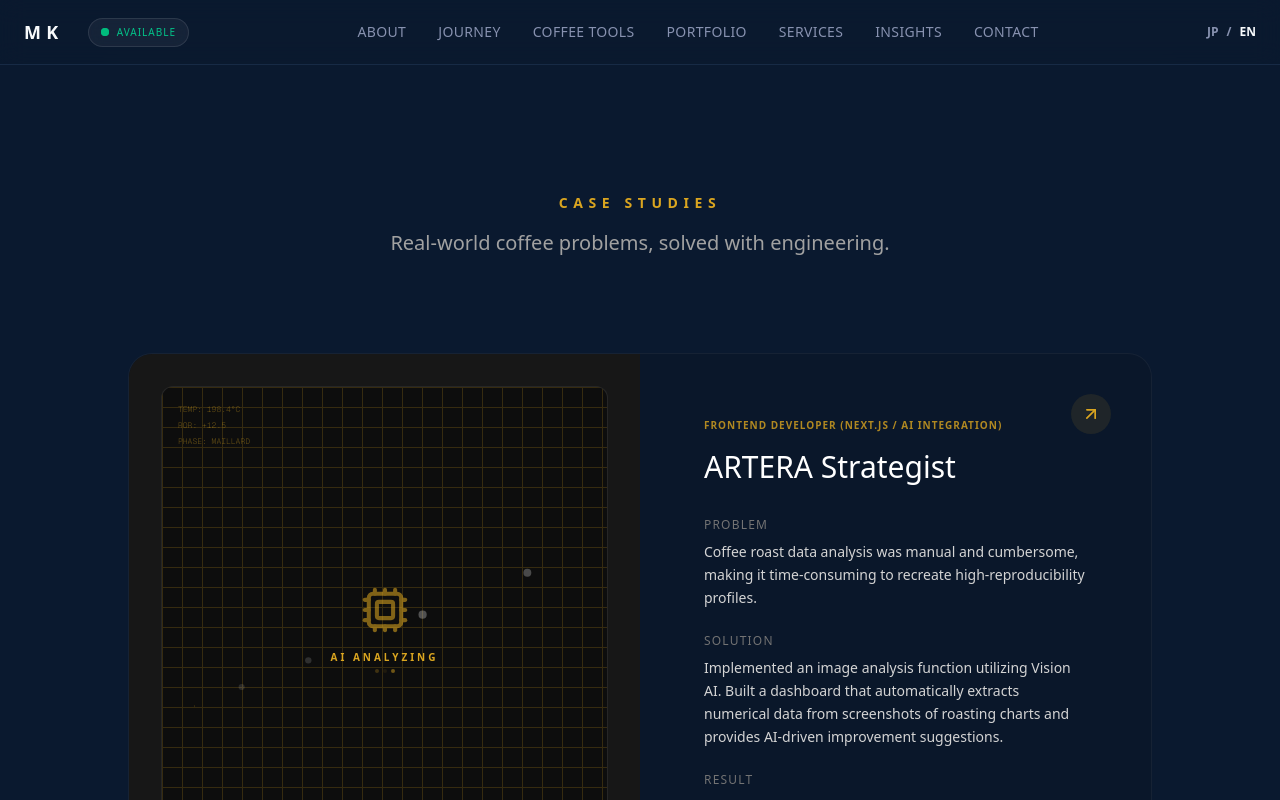
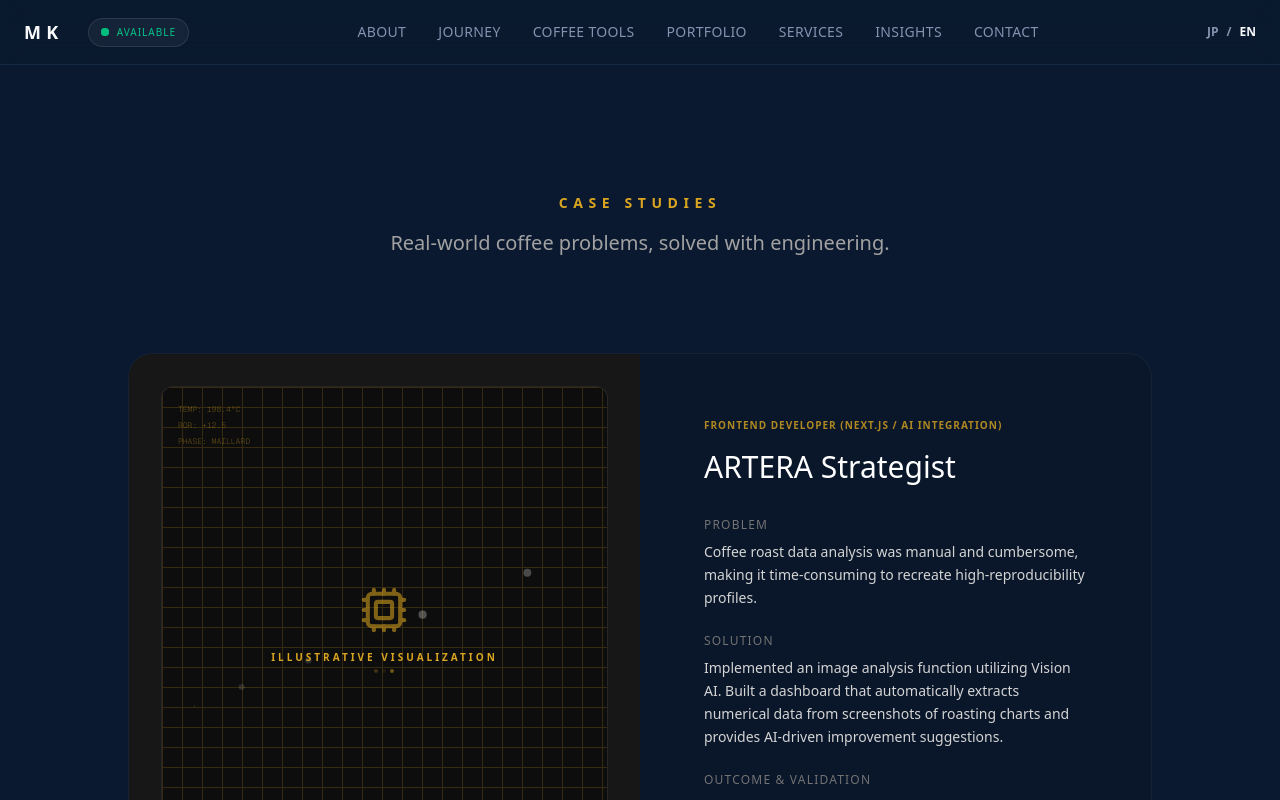
Before and after one commit to masakikono/masaki-portfolio, a Next.js app: page /portfolio in a window 1280 px wide. Shown: the top 800 px of the page. Built offline with nearby package versions, Linux system fonts and the light colour scheme.

Commit message:
Clarify case study visualization and remove inactive link affordance

```diff
--- a/src/components/Work.tsx
+++ b/src/components/Work.tsx
@@ -9,7 +9,7 @@ import { useLanguage } from "@/context/LanguageContext";
 import { ArrowUpRight, Cpu, Code2 } from "lucide-react";
 
 const Work = () => {
-  const { t } = useLanguage();
+  const { t, lang } = useLanguage();
   const workData = t.work as any;
 
   if (!workData || !workData.projects) return null;
@@ -54,7 +54,7 @@ const Work = () => {
                 <Cpu className="w-12 h-12 text-[#daa520]" />
               </motion.div>
               <div className="flex flex-col items-center">
-                <span className="text-[10px] tracking-[0.3em] text-[#daa520] uppercase font-bold mb-1">AI Analyzing</span>
+                <span className="text-[10px] tracking-[0.3em] text-[#daa520] uppercase font-bold mb-1">{lang === "ja" ? "解析イメージ" : "Illustrative visualization"}</span>
                 <div className="flex gap-1">
                    <motion.span animate={{ opacity: [0, 1, 0] }} transition={{ duration: 1, repeat: Infinity }} className="w-1 h-1 bg-[#daa520] rounded-full"></motion.span>
                    <motion.span animate={{ opacity: [0, 1, 0] }} transition={{ duration: 1, repeat: Infinity, delay: 0.2 }} className="w-1 h-1 bg-[#daa520] rounded-full"></motion.span>
@@ -101,12 +101,6 @@ const Work = () => {
 
         {/* Content */}
         <div className="w-full md:w-1/2 p-10 md:p-16 flex flex-col justify-center relative">
-           <div className="absolute top-10 right-10">
-              <div className="w-10 h-10 bg-[#daa520]/10 rounded-full flex items-center justify-center text-[#daa520]">
-                <ArrowUpRight className="w-5 h-5" />
-              </div>
-           </div>
-
            <span className="text-[10px] font-bold tracking-widest text-[#daa520] uppercase mb-4 opacity-80">
             {artera.role}
            </span>
@@ -114,15 +108,15 @@ const Work = () => {
 
            <div className="space-y-6">
              <div>
-               <h4 className="text-xs uppercase tracking-widest text-neutral-500 mb-2 font-medium">Problem</h4>
+               <h4 className="text-xs uppercase tracking-widest text-neutral-500 mb-2 font-medium">{lang === "ja" ? "課題" : "Problem"}</h4>
                <p className="text-sm text-neutral-300 font-light leading-relaxed">{artera.problem}</p>
              </div>
              <div>
-               <h4 className="text-xs uppercase tracking-widest text-neutral-500 mb-2 font-medium">Solution</h4>
+               <h4 className="text-xs uppercase tracking-widest text-neutral-500 mb-2 font-medium">{lang === "ja" ? "解決策" : "Solution"}</h4>
                <p className="text-sm text-neutral-300 font-light leading-relaxed">{artera.solution}</p>
              </div>
              <div>
-               <h4 className="text-xs uppercase tracking-widest text-neutral-500 mb-2 font-medium">Result</h4>
+               <h4 className="text-xs uppercase tracking-widest text-neutral-500 mb-2 font-medium">{lang === "ja" ? "成果・検証状況" : "Outcome & validation"}</h4>
                <p className="text-sm text-[#daa520] font-light leading-relaxed">{artera.result}</p>
              </div>
            </div>
```
